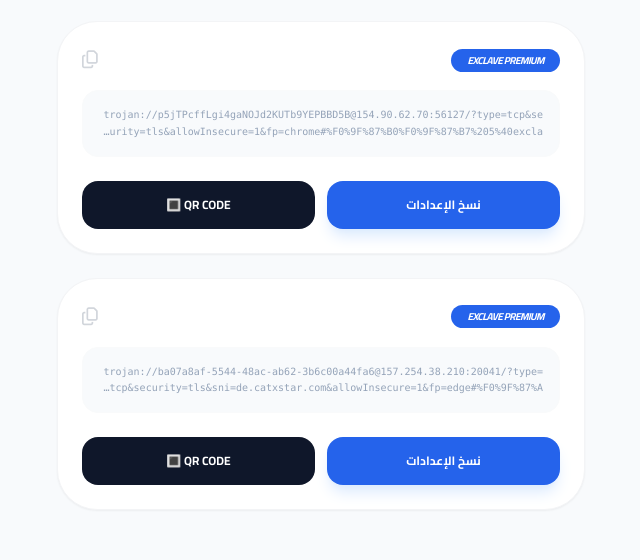
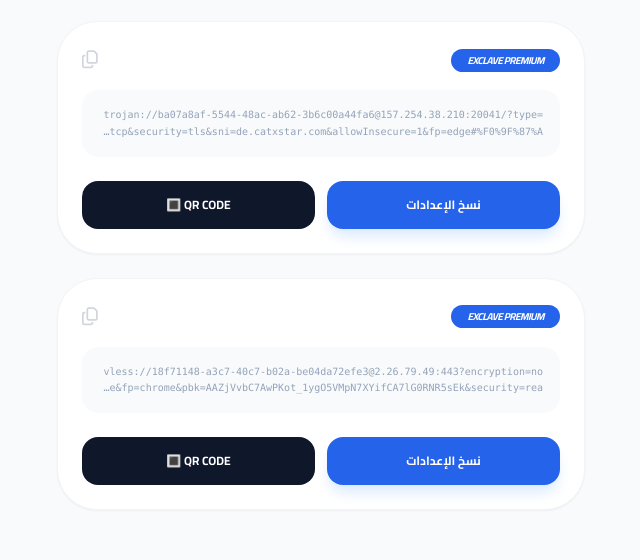
Before and after one commit to jasim28v-cloud/kw, a plain HTML site: page index.html in a window 1280 px wide. Shown: the part 2352-2912 px from the top of the page, 319-959 px from the left. Drawn offline with nearby package versions, Linux system fonts and the light colour scheme.

Commit message:
Vortex Trends Update: Wed Aug  5 14:43:19 UTC 2026

```diff
--- a/index.html
+++ b/index.html
@@ -133,20 +133,6 @@
             <div class="server-card bg-white border border-gray-100 p-6 rounded-[2.5rem] shadow-sm hover:shadow-xl transition-all mb-6 text-right">
                 <div class="flex justify-between items-center mb-4">
                     <span class="bg-blue-600 text-white text-[10px] font-bold px-4 py-1 rounded-full uppercase italic tracking-tighter">EXCLAVE PREMIUM</span>
-                    <button onclick="copyText('trojan://p5jTPcffLgi4gaNOJd2KUTb9YEPBBD5B@154.90.62.70:56127/?type=tcp&security=tls&allowInsecure=1&fp=chrome#%F0%9F%87%B0%F0%9F%87%B7%205%40exclavevpn')" class="text-gray-300 hover:text-blue-600 transition-colors"><i class="far fa-copy text-lg"></i></button>
-                </div>
-                <div class="bg-slate-50 p-4 rounded-2xl mb-6 border border-gray-50">
-                    <p class="text-[10px] font-mono text-slate-400 break-all leading-relaxed line-clamp-2">trojan://p5jTPcffLgi4gaNOJd2KUTb9YEPBBD5B@154.90.62.70:56127/?type=tcp&security=tls&allowInsecure=1&fp=chrome#%F0%9F%87%B0%F0%9F%87%B7%205%40exclavevpn</p>
-                </div>
-                <div class="grid grid-cols-2 gap-3">
-                    <button onclick="copyText('trojan://p5jTPcffLgi4gaNOJd2KUTb9YEPBBD5B@154.90.62.70:56127/?type=tcp&security=tls&allowInsecure=1&fp=chrome#%F0%9F%87%B0%F0%9F%87%B7%205%40exclavevpn')" class="py-4 bg-blue-600 text-white rounded-2xl font-bold text-xs shadow-lg shadow-blue-100 active:scale-95 transition-all">نسخ الإعدادات</button>
-                    <button onclick="toggleQR('q7', 'trojan://p5jTPcffLgi4gaNOJd2KUTb9YEPBBD5B@154.90.62.70:56127/?type=tcp&security=tls&allowInsecure=1&fp=chrome#%F0%9F%87%B0%F0%9F%87%B7%205%40exclavevpn')" class="py-4 bg-slate-900 text-white rounded-2xl font-bold text-xs active:scale-95 transition-all">QR CODE 🔳</button>
-                </div>
-                <div id="q7" class="hidden mt-5 p-5 bg-white rounded-3xl flex justify-center border-2 border-dashed border-blue-50 animate-fade-in"></div>
-            </div>
-            <div class="server-card bg-white border border-gray-100 p-6 rounded-[2.5rem] shadow-sm hover:shadow-xl transition-all mb-6 text-right">
-                <div class="flex justify-between items-center mb-4">
-                    <span class="bg-blue-600 text-white text-[10px] font-bold px-4 py-1 rounded-full uppercase italic tracking-tighter">EXCLAVE PREMIUM</span>
                     <button onclick="copyText('trojan://ba07a8af-5544-48ac-ab62-3b6c00a44fa6@157.254.38.210:20041/?type=tcp&security=tls&sni=de.catxstar.com&allowInsecure=1&fp=edge#%F0%9F%87%AC%F0%9F%87%A7%205%40exclavevpn')" class="text-gray-300 hover:text-blue-600 transition-colors"><i class="far fa-copy text-lg"></i></button>
                 </div>
                 <div class="bg-slate-50 p-4 rounded-2xl mb-6 border border-gray-50">
@@ -154,7 +140,21 @@
                 </div>
                 <div class="grid grid-cols-2 gap-3">
                     <button onclick="copyText('trojan://ba07a8af-5544-48ac-ab62-3b6c00a44fa6@157.254.38.210:20041/?type=tcp&security=tls&sni=de.catxstar.com&allowInsecure=1&fp=edge#%F0%9F%87%AC%F0%9F%87%A7%205%40exclavevpn')" class="py-4 bg-blue-600 text-white rounded-2xl font-bold text-xs shadow-lg shadow-blue-100 active:scale-95 transition-all">نسخ الإعدادات</button>
-                    <button onclick="toggleQR('q8', 'trojan://ba07a8af-5544-48ac-ab62-3b6c00a44fa6@157.254.38.210:20041/?type=tcp&security=tls&sni=de.catxstar.com&allowInsecure=1&fp=edge#%F0%9F%87%AC%F0%9F%87%A7%205%40exclavevpn')" class="py-4 bg-slate-900 text-white rounded-2xl font-bold text-xs active:scale-95 transition-all">QR CODE 🔳</button>
+                    <button onclick="toggleQR('q7', 'trojan://ba07a8af-5544-48ac-ab62-3b6c00a44fa6@157.254.38.210:20041/?type=tcp&security=tls&sni=de.catxstar.com&allowInsecure=1&fp=edge#%F0%9F%87%AC%F0%9F%87%A7%205%40exclavevpn')" class="py-4 bg-slate-900 text-white rounded-2xl font-bold text-xs active:scale-95 transition-all">QR CODE 🔳</button>
+                </div>
+                <div id="q7" class="hidden mt-5 p-5 bg-white rounded-3xl flex justify-center border-2 border-dashed border-blue-50 animate-fade-in"></div>
+            </div>
+            <div class="server-card bg-white border border-gray-100 p-6 rounded-[2.5rem] shadow-sm hover:shadow-xl transition-all mb-6 text-right">
+                <div class="flex justify-between items-center mb-4">
+                    <span class="bg-blue-600 text-white text-[10px] font-bold px-4 py-1 rounded-full uppercase italic tracking-tighter">EXCLAVE PREMIUM</span>
+                    <button onclick="copyText('vless://18f71148-a3c7-40c7-b02a-be04da72efe3@2.26.79.49:443?encryption=none&fp=chrome&pbk=AAZjVvbC7AwPKot_1ygO5VMpN7XYifCA7lG0RNR5sEk&security=reality&sni=pro-se.emrata.top&type=tcp#%F0%9F%87%B8%F0%9F%87%AA%205@exclavevpn')" class="text-gray-300 hover:text-blue-600 transition-colors"><i class="far fa-copy text-lg"></i></button>
+                </div>
+                <div class="bg-slate-50 p-4 rounded-2xl mb-6 border border-gray-50">
+                    <p class="text-[10px] font-mono text-slate-400 break-all leading-relaxed line-clamp-2">vless://18f71148-a3c7-40c7-b02a-be04da72efe3@2.26.79.49:443?encryption=none&fp=chrome&pbk=AAZjVvbC7AwPKot_1ygO5VMpN7XYifCA7lG0RNR5sEk&security=reality&sni=pro-se.emrata.top&type=tcp#%F0%9F%87%B8%F0%9F%87%AA%205@exclavevpn</p>
+                </div>
+                <div class="grid grid-cols-2 gap-3">
+                    <button onclick="copyText('vless://18f71148-a3c7-40c7-b02a-be04da72efe3@2.26.79.49:443?encryption=none&fp=chrome&pbk=AAZjVvbC7AwPKot_1ygO5VMpN7XYifCA7lG0RNR5sEk&security=reality&sni=pro-se.emrata.top&type=tcp#%F0%9F%87%B8%F0%9F%87%AA%205@exclavevpn')" class="py-4 bg-blue-600 text-white rounded-2xl font-bold text-xs shadow-lg shadow-blue-100 active:scale-95 transition-all">نسخ الإعدادات</button>
+                    <button onclick="toggleQR('q8', 'vless://18f71148-a3c7-40c7-b02a-be04da72efe3@2.26.79.49:443?encryption=none&fp=chrome&pbk=AAZjVvbC7AwPKot_1ygO5VMpN7XYifCA7lG0RNR5sEk&security=reality&sni=pro-se.emrata.top&type=tcp#%F0%9F%87%B8%F0%9F%87%AA%205@exclavevpn')" class="py-4 bg-slate-900 text-white rounded-2xl font-bold text-xs active:scale-95 transition-all">QR CODE 🔳</button>
                 </div>
                 <div id="q8" class="hidden mt-5 p-5 bg-white rounded-3xl flex justify-center border-2 border-dashed border-blue-50 animate-fade-in"></div>
             </div></div>
```
